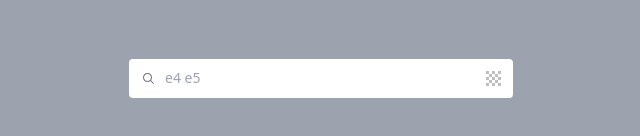
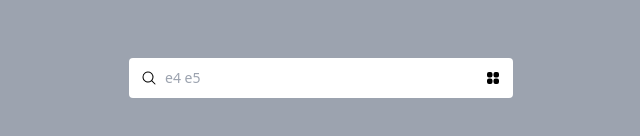
Before and after one commit to DevArcana/pwr-swi, a React (Vite) app in the folder frontend/: page / in a window 1280 px wide. Shown: the part 322-458 px from the top of the page, without its empty margins (319-959 px from the left). Built offline with nearby package versions, Linux system fonts and the light colour scheme.

Commit message:
refactor(frontend): replace radix icons with heroicons

```diff
--- a/frontend/package.json
+++ b/frontend/package.json
@@ -10,8 +10,8 @@
     "preview": "vite preview"
   },
   "dependencies": {
+    "@heroicons/react": "^2.0.18",
     "@radix-ui/react-dialog": "^1.0.4",
-    "@radix-ui/react-icons": "^1.3.0",
     "chessboard-element": "^1.2.0",
     "react": "^18.2.0",
     "react-dom": "^18.2.0",
--- a/frontend/src/components/Search.tsx
+++ b/frontend/src/components/Search.tsx
@@ -1,5 +1,5 @@
 import React, { useEffect, useState } from "react";
-import { MagnifyingGlassIcon, TransparencyGridIcon } from "@radix-ui/react-icons";
+import { MagnifyingGlassIcon, Squares2X2Icon } from "@heroicons/react/24/solid";
 import * as Dialog from "@radix-ui/react-dialog";
 import "chessboard-element";
 
@@ -48,7 +48,7 @@
         >
             <span className="absolute flex justify-center items-center">
                 <button type="submit" className="p-1 focus:outline-none focus:shadow-outline">
-                    <MagnifyingGlassIcon className="text-gray-500" />
+                    <MagnifyingGlassIcon width={16} />
                 </button>
             </span>
             <input
@@ -62,7 +62,7 @@
             <Dialog.Root>
                 <Dialog.Trigger asChild>
                     <button className="flex justify-center items-center p-1 hover:text-gray-700">
-                        <TransparencyGridIcon />
+                        <Squares2X2Icon width={16} />
                     </button>
                 </Dialog.Trigger>
                 <Dialog.Portal>
```
Also changed, not shown: 1 other file (tests, documents, lock files or other folders).
